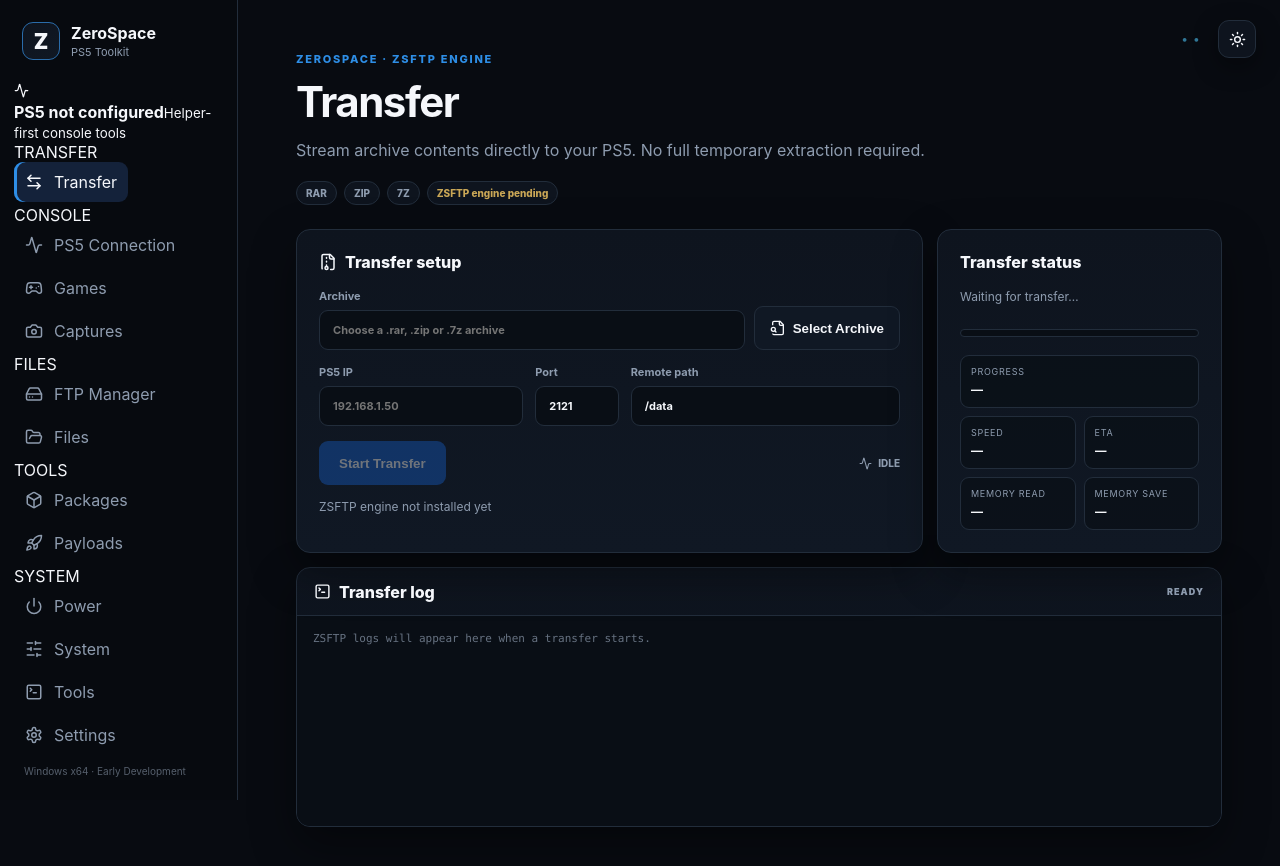
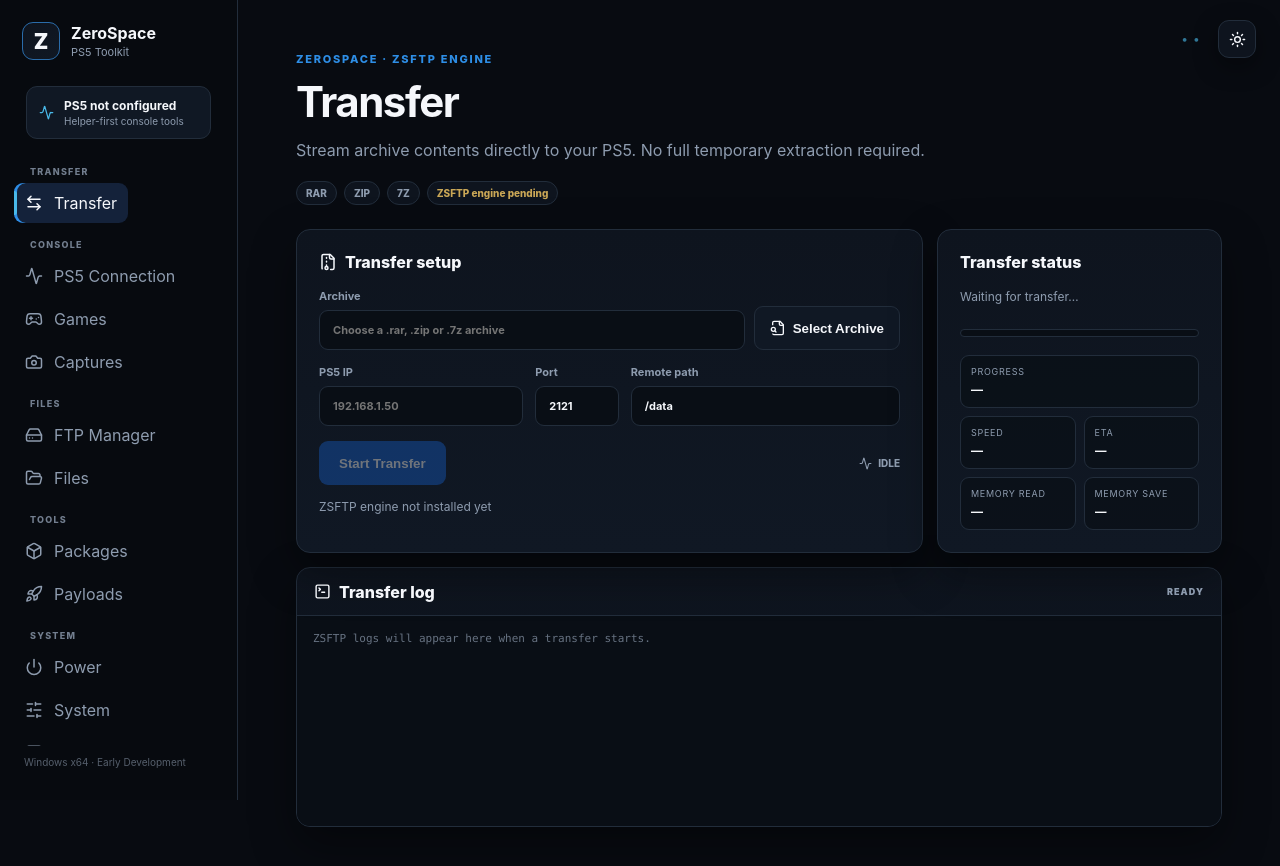
Before and after one commit to Zer0Spce/ZeroSpace, a React (Vite) app: page / in a window 1280 px wide. Shown: the top 866 px of the page. Built offline with nearby package versions, Linux system fonts and the light colour scheme.

Commit message:
Polish sidebar hierarchy

```diff
--- a/src/styles.css
+++ b/src/styles.css
@@ -62,3 +62,15 @@ select{width:100%;margin-top:7px;background:var(--input);border:1px solid var(--
 .capturePreviewCard .captureThumb{object-fit:cover}
 .capturePreviewCard .imagePlaceholder{display:flex;flex-direction:column;align-items:center;justify-content:center;gap:8px}
 @media(max-width:900px){.connectionPage{max-width:none}.connectionHero .grid3{grid-template-columns:1fr}}
+
+/* Navigation hierarchy */
+.consoleMini{margin:4px 12px 14px;padding:11px 12px;display:flex;align-items:center;gap:10px;border:1px solid var(--border);background:var(--panel2);border-radius:11px;color:var(--muted)}
+.consoleMini svg{color:var(--cyan)}
+.consoleMini div{min-width:0;display:flex;flex-direction:column;gap:2px}
+.consoleMini strong{color:var(--text);font-size:12px;white-space:nowrap;overflow:hidden;text-overflow:ellipsis}
+.consoleMini small{font-size:10px}
+.navItem{width:100%}
+.navGroup{padding:13px 16px 6px;font-size:9px;font-weight:800;letter-spacing:.14em;color:var(--muted);opacity:.8}
+aside nav{overflow-y:auto;padding-bottom:12px}
+aside nav button{position:relative}
+aside nav button.active:before{content:"";position:absolute;left:0;top:8px;bottom:8px;width:3px;border-radius:0 3px 3px 0;background:var(--cyan)}
```
